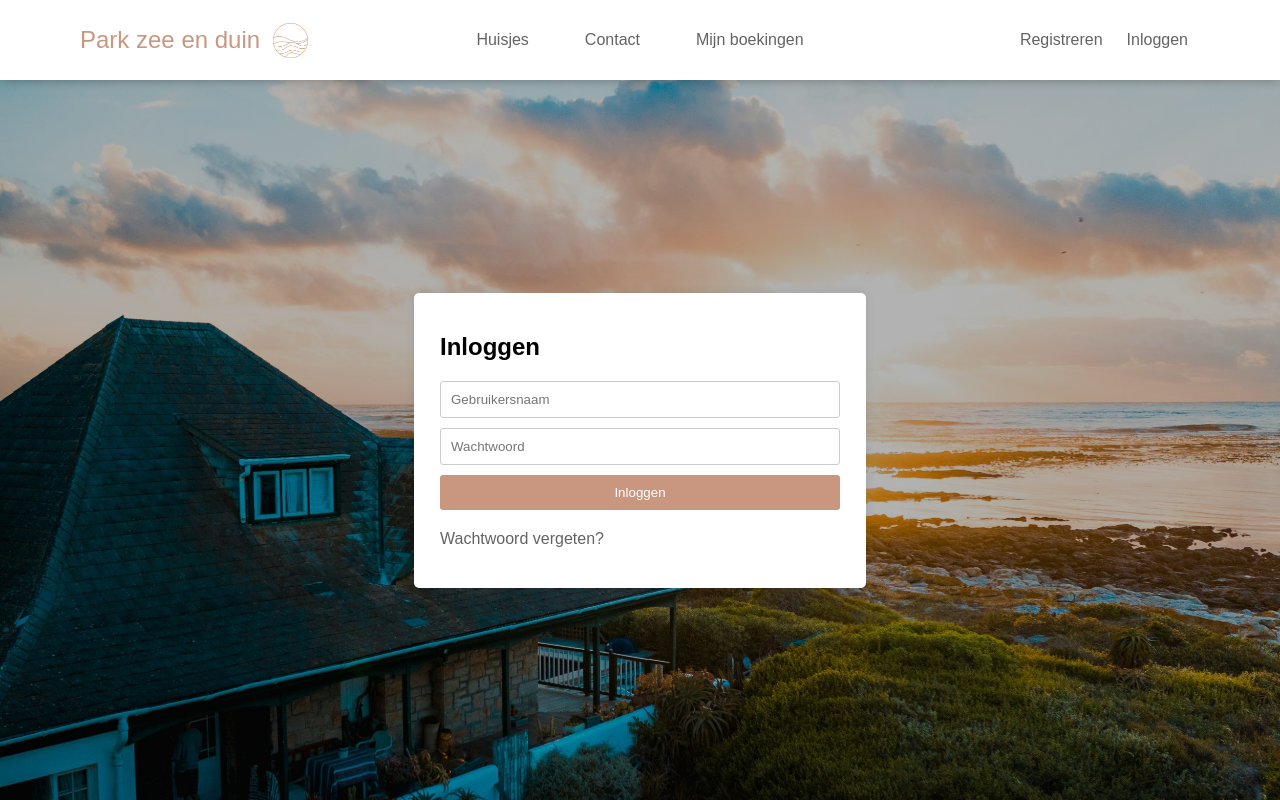
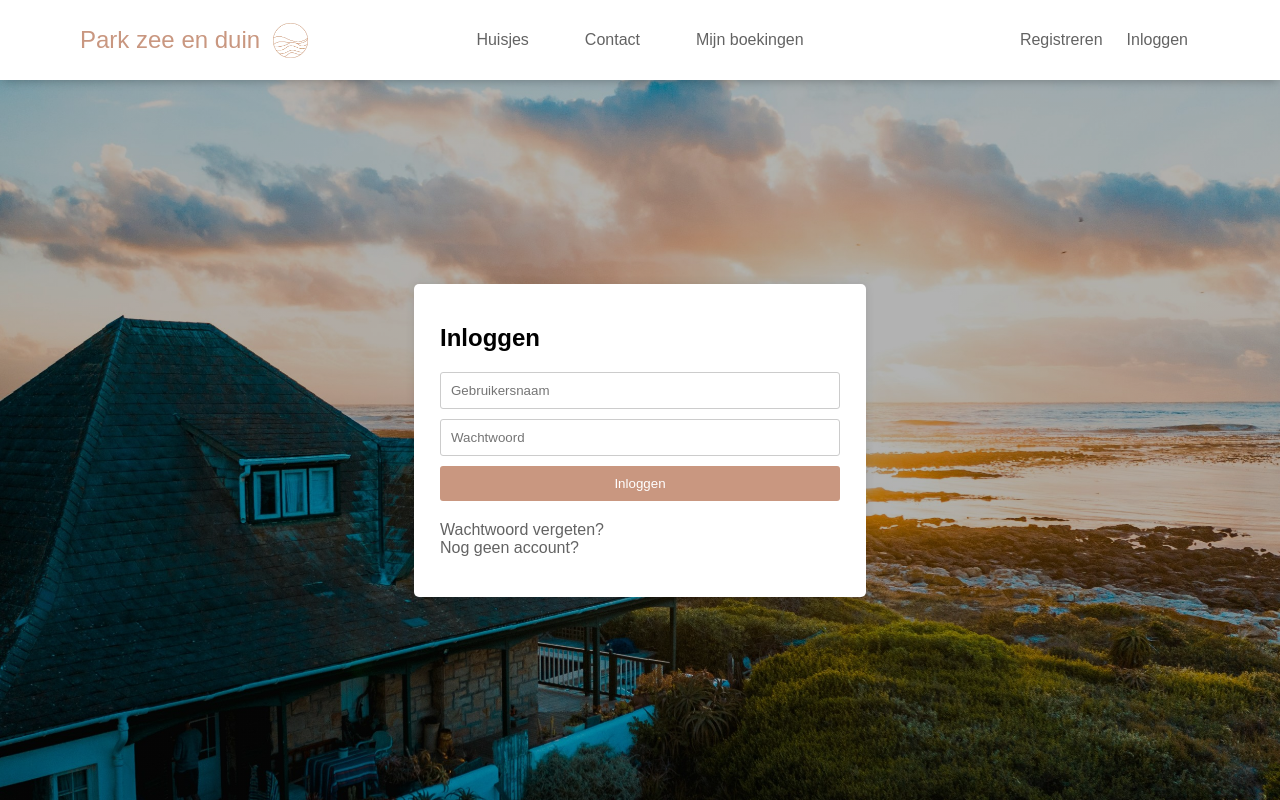
Before and after one commit to jessevrieling/Opdracht-webtech, a Flask app: page /inloggen in a window 1280 px wide. Run offline with Flask 3, Linux system fonts and the light colour scheme; some web fonts are replaced.

Commit message:
nog geen account optie toegevoegd

```diff
--- a/templates/login.html
+++ b/templates/login.html
@@ -48,6 +48,9 @@
                 <a href="">
                     <p>Wachtwoord vergeten?</p>
                 </a>
+                <a href="/registreren">
+                    <p>Nog geen account?</p>
+                </a>
             </form>
         </div>
     </body>
```
